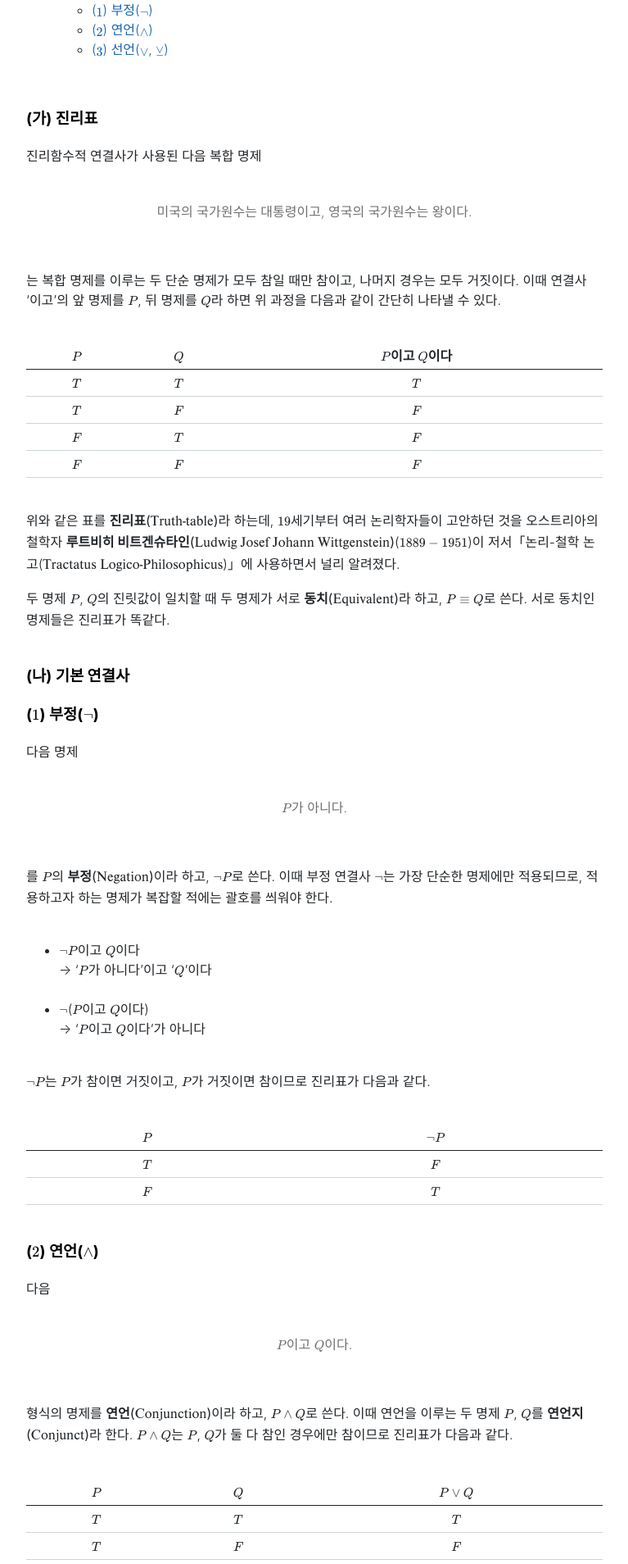
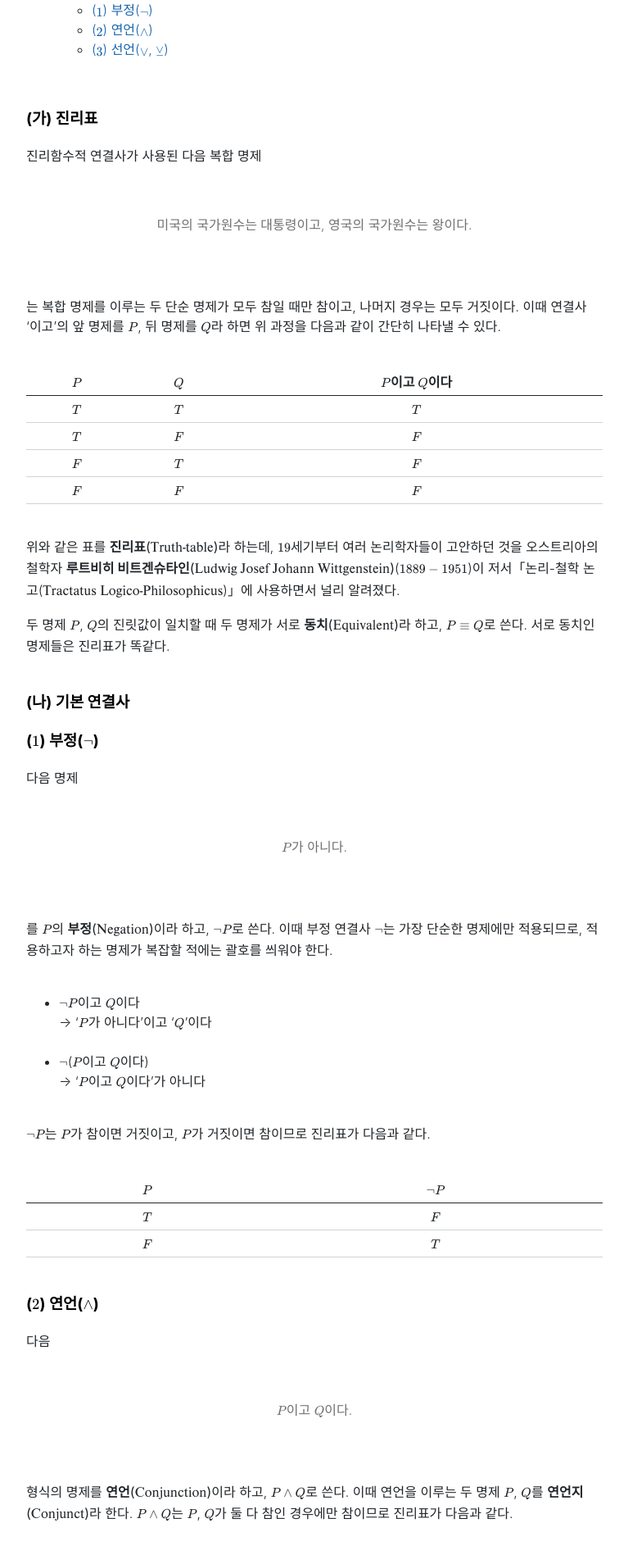
Before and after one commit to Log-zero/Log-zero.github.io, a Jekyll site: the page built from _posts/2026-01-24-진리함수적-연결사.md, in a window 1280 px wide. Shown: the part 322-2230 px from the top of the page at 82% size, without its empty margins (256-1023 px from the left). Built offline with Jekyll 4.4.1, drawn with Linux system fonts in a browser that asks for light colours; nearby versions of some CDN libraries.

Commit message:
blockquote

```diff
--- a/assets/css/blockquote.css
+++ b/assets/css/blockquote.css
@@ -8,7 +8,7 @@ article.post blockquote {
   border: none;
   text-align: center;
   font-style: normal;
-  line-height: 2;
+  line-height: 4;
 }
 
 article.post blockquote p {
```
